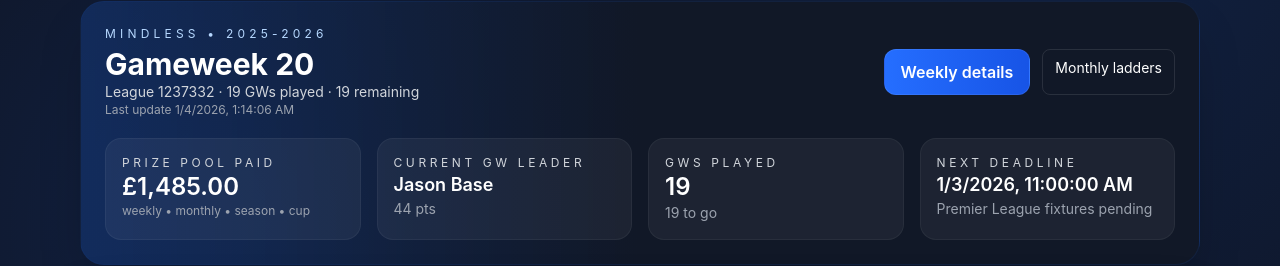
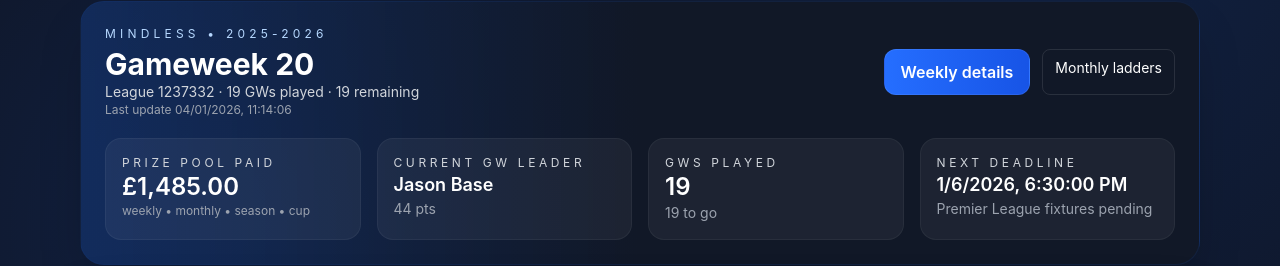
Before and after one commit to mark202/mindless, a Next.js app: page / in a window 1280 px wide. Shown: the part 95-361 px from the top of the page. Built offline with nearby package versions, Linux system fonts and the light colour scheme.

Commit message:
home page fixes, reorder gameweek page

```diff
--- a/app/gameweeks/page.tsx
+++ b/app/gameweeks/page.tsx
@@ -5,6 +5,7 @@ import { loadBootstrap, loadWeeklies } from '../../lib/data';
 export default async function GameweeksPage() {
   const [weeklies, bootstrap] = await Promise.all([loadWeeklies(), loadBootstrap()]);
   const finishedSet = new Set(bootstrap.events.filter((e) => e.finished).map((e) => e.id));
+  const sortedWeeklies = [...weeklies].sort((a, b) => b.gw - a.gw);
 
   return (
     <section className="space-y-4">
@@ -20,7 +21,7 @@ export default async function GameweeksPage() {
       </div>
 
       <div className="card-grid">
-        {weeklies.map((week) => {
+        {sortedWeeklies.map((week) => {
           const status = finishedSet.has(week.gw) ? 'Finished' : 'Live';
           return (
             <Link
--- a/app/page.tsx
+++ b/app/page.tsx
@@ -19,7 +19,10 @@ export default async function HomePage() {
   const totalEvents = bootstrap.events.length || 38;
   const remainingGws = totalEvents - finishedGws.length;
   const latestWeekly = weeklies.find((w) => w.gw === Math.max(...weeklies.map((w) => w.gw)));
-  const nextDeadline = bootstrap.events.find((e) => e.is_current)?.deadline_time;
+  const nextDeadline =
+    bootstrap.events.find((e) => e.is_next)?.deadline_time ??
+    bootstrap.events.find((e) => e.is_current)?.deadline_time ??
+    null;
   const latestRanked = latestWeekly?.ranked ?? [];
 
   return (
@@ -32,7 +35,15 @@ export default async function HomePage() {
             <p className="text-sm text-gray-300">
               League {mindlessConfig.leagueId} · {finishedGws.length} GWs played · {remainingGws} remaining
             </p>
-            <p className="text-xs text-gray-400">Last update {lastUpdated ? new Date(lastUpdated).toLocaleString() : '—'}</p>
+            <p className="text-xs text-gray-400">
+              Last update{' '}
+              {lastUpdated
+                ? new Date(lastUpdated).toLocaleString('en-GB', {
+                    timeZone: mindlessConfig.timezone || 'Europe/London',
+                    hour12: false
+                  })
+                : '—'}
+            </p>
           </div>
           <div className="flex gap-3">
             <Link href="/gameweeks" className="btn">
--- a/lib/types.ts
+++ b/lib/types.ts
@@ -152,6 +152,7 @@ export type BootstrapEvent = {
   name: string;
   finished: boolean;
   is_current: boolean;
+  is_next?: boolean;
   deadline_time: string;
 };
 
```
